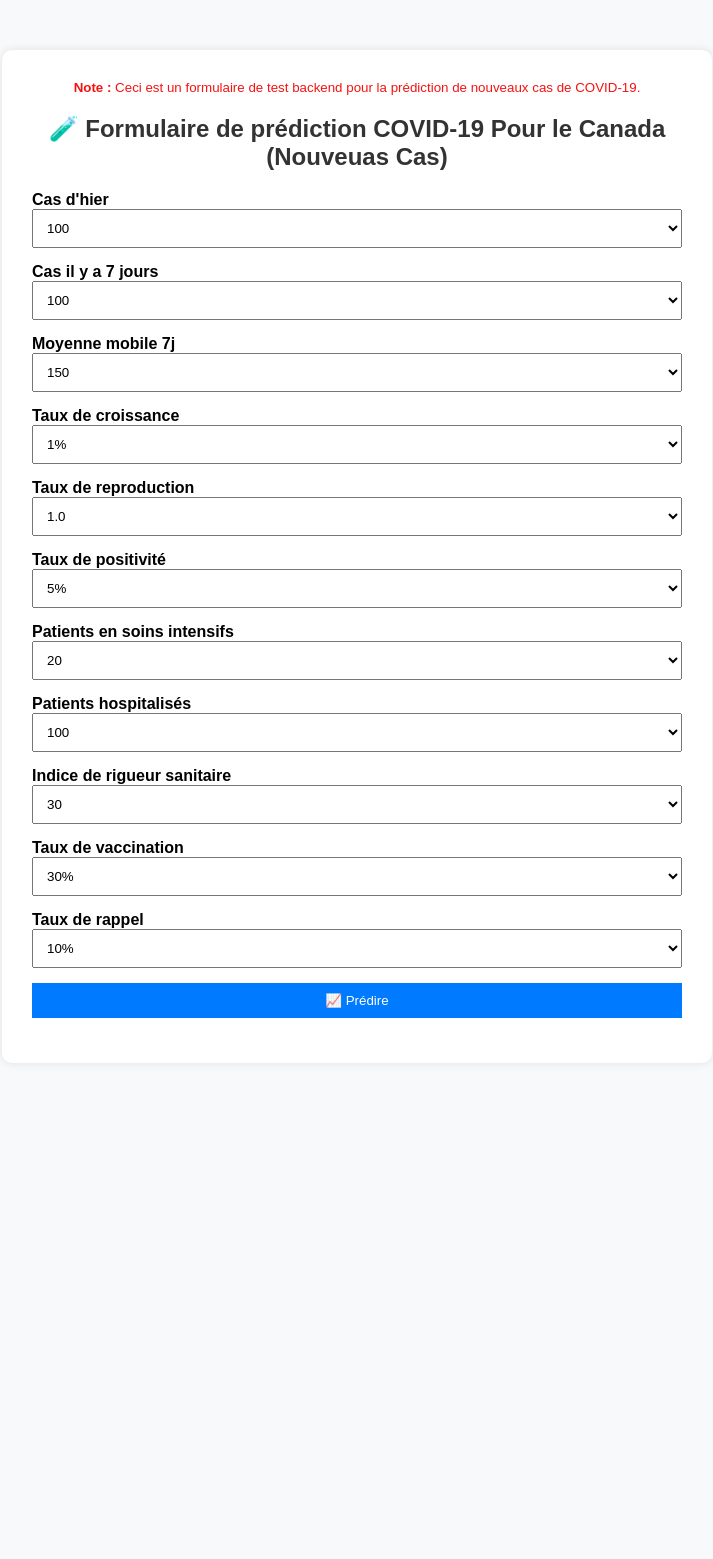
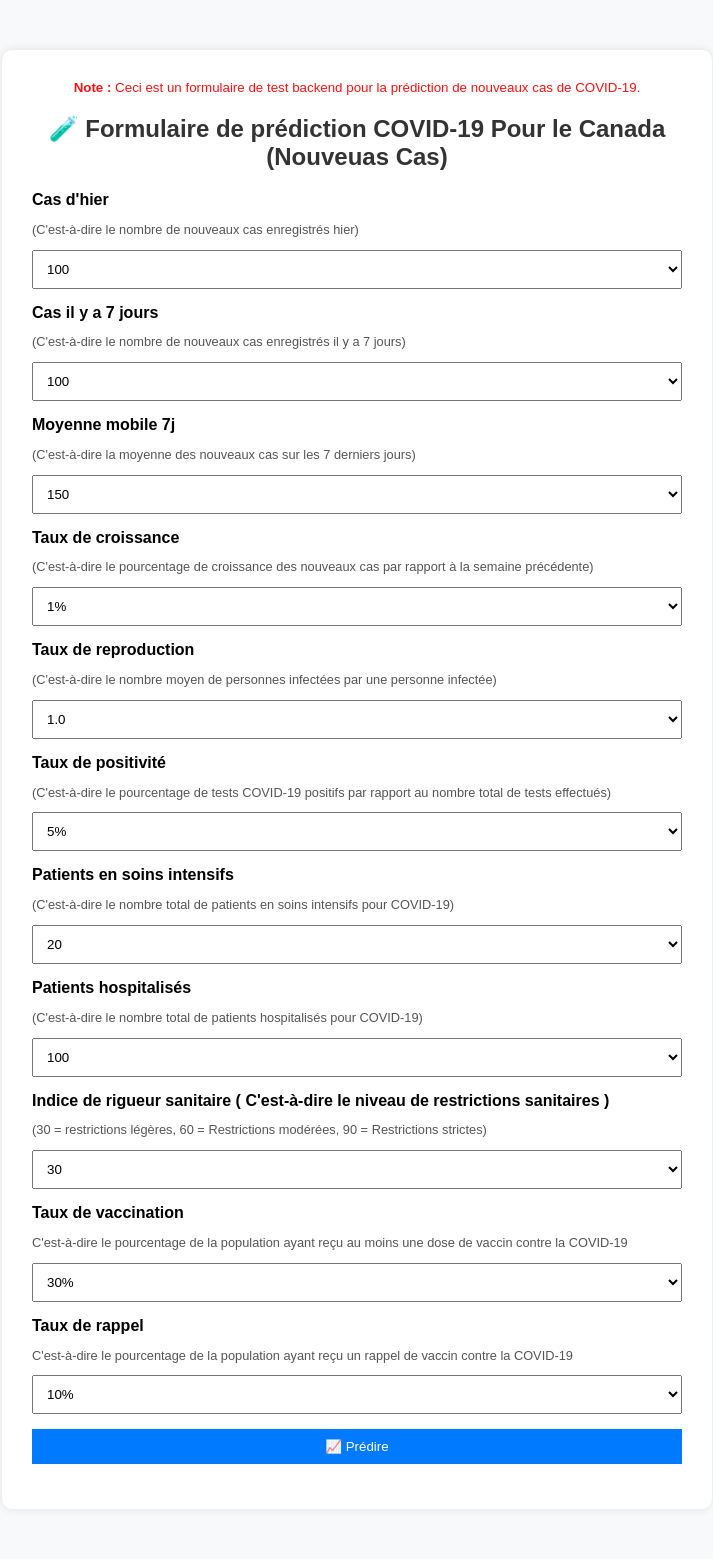
Before and after one commit to DJOUMESSI2004/mspr2, a FastAPI app: page / in a window 1280 px wide. Shown: the whole page, without its empty margins (283-996 px from the left). Before the commit the page ends 1018 px from the top, so only its background shows below. Run offline with FastAPI, Linux system fonts and the light colour scheme; parts of the project's set-up code (start-up, migrations or seed data) failed here and were passed over.

Commit message:
Update API endpoints and form actions for COVID-19 prediction; enhance user guidance in HTML form

```diff
--- a/ml/app.py
+++ b/ml/app.py
@@ -30,7 +30,7 @@
     return templates.TemplateResponse("template.html", {"request": request, "prediction": None})
 
 # Traitement du formulaire (POST)
-@app.post("/form_predict", response_class=HTMLResponse)
+@app.post("/canada/new-cases", response_class=HTMLResponse)
 async def form_predict(
     request: Request,
     new_cases_lag1: float = Form(...),
--- a/ml/templates/template.html
+++ b/ml/templates/template.html
@@ -76,8 +76,9 @@
             <br>
         </small>
         <h2>🧪 Formulaire de prédiction COVID-19 Pour le Canada (Nouveuas Cas)</h2>
-        <form action="/form_predict" method="post">
+        <form action="/canada/new-cases" method="post">
             <label>Cas d'hier</label>
+            <p style="font-size: 0.8em; color: #555;">(C'est-à-dire le nombre de nouveaux cas enregistrés hier)</p>
             <select name="new_cases_lag1">
                 <option value="100">100</option>
                 <option value="500">500</option>
@@ -88,6 +89,7 @@
             </select>
 
             <label>Cas il y a 7 jours</label>
+            <p style="font-size: 0.8em; color: #555;">(C'est-à-dire le nombre de nouveaux cas enregistrés il y a 7 jours)</p>
             <select name="new_cases_lag7">
                 <option value="100">100</option>
                 <option value="600">600</option>
@@ -95,9 +97,11 @@
                 <option value="2400">2400</option>
                 <option value="3600">3600</option>
                 <option value="4800">4800</option>
+                <option value="6000">6000</option>
             </select>
 
             <label>Moyenne mobile 7j</label>
+            <p style="font-size: 0.8em; color: #555;">(C'est-à-dire la moyenne des nouveaux cas sur les 7 derniers jours)</p>
             <select name="new_cases_ma7">
                 <option value="150">150</option>
                 <option value="700">700</option>
@@ -105,9 +109,11 @@
                 <option value="2800">2800</option>
                 <option value="4200">4200</option>
                 <option value="5600">5600</option>
+                <option value="7000">7000</option>
             </select>
 
             <label>Taux de croissance</label>
+            <p style="font-size: 0.8em; color: #555;">(C'est-à-dire le pourcentage de croissance des nouveaux cas par rapport à la semaine précédente)</p>
             <select name="growth_rate">
                 <option value="0.01">1%</option>
                 <option value="0.05">5%</option>
@@ -118,6 +124,7 @@
             </select>
 
             <label>Taux de reproduction</label>
+            <p style="font-size: 0.8em; color: #555;">(C'est-à-dire le nombre moyen de personnes infectées par une personne infectée)</p>
             <select name="reproduction_rate">
                 <option value="1.0">1.0</option>
                 <option value="1.2">1.2</option>
@@ -128,6 +135,7 @@
             </select>
 
             <label>Taux de positivité</label>
+            <p style="font-size: 0.8em; color: #555;">(C'est-à-dire le pourcentage de tests COVID-19 positifs par rapport au nombre total de tests effectués)</p>
             <select name="positive_rate">
                 <option value="0.05">5%</option>
                 <option value="0.10">10%</option>
@@ -138,6 +146,7 @@
             </select>
 
             <label>Patients en soins intensifs</label>
+            <p style="font-size: 0.8em; color: #555;">(C'est-à-dire le nombre total de patients en soins intensifs pour COVID-19)</p>
             <select name="icu_patients">
                 <option value="20">20</option>
                 <option value="50">50</option>
@@ -148,6 +157,7 @@
             </select>
 
             <label>Patients hospitalisés</label>
+            <p style="font-size: 0.8em; color: #555;">(C'est-à-dire le nombre total de patients hospitalisés pour COVID-19)</p>
             <select name="hosp_patients">
                 <option value="100">100</option>
                 <option value="300">300</option>
@@ -157,14 +167,15 @@
                 <option value="2000">2000</option>
             </select>
 
-            <label>Indice de rigueur sanitaire</label>
+            <label>Indice de rigueur sanitaire ( C'est-à-dire le niveau de restrictions sanitaires )</label>
+            <p style="font-size: 0.8em; color: #555;">(30 = restrictions légères, 60 = Restrictions modérées, 90 = Restrictions strictes)</p>
             <select name="stringency_index">
                 <option value="30">30</option>
                 <option value="60">60</option>
                 <option value="90">90</option>
             </select>
-
             <label>Taux de vaccination</label>
+            <p style="font-size: 0.8em; color: #555;">C'est-à-dire le pourcentage de la population ayant reçu au moins une dose de vaccin contre la COVID-19</p>
             <select name="vaccinated_rate">
                 <option value="0.3">30%</option>
                 <option value="0.5">50%</option>
@@ -174,6 +185,7 @@
             </select>
 
             <label>Taux de rappel</label>
+            <p style="font-size: 0.8em; color: #555;">C'est-à-dire le pourcentage de la population ayant reçu un rappel de vaccin contre la COVID-19</p>
             <select name="boosted_rate">
                 <option value="0.1">10%</option>
                 <option value="0.2">25%</option>
```
Also changed, not shown: ml/docs/api.md (+5 -25 lines), ml/docs/formulaire.md (deleted), 1 other file.
